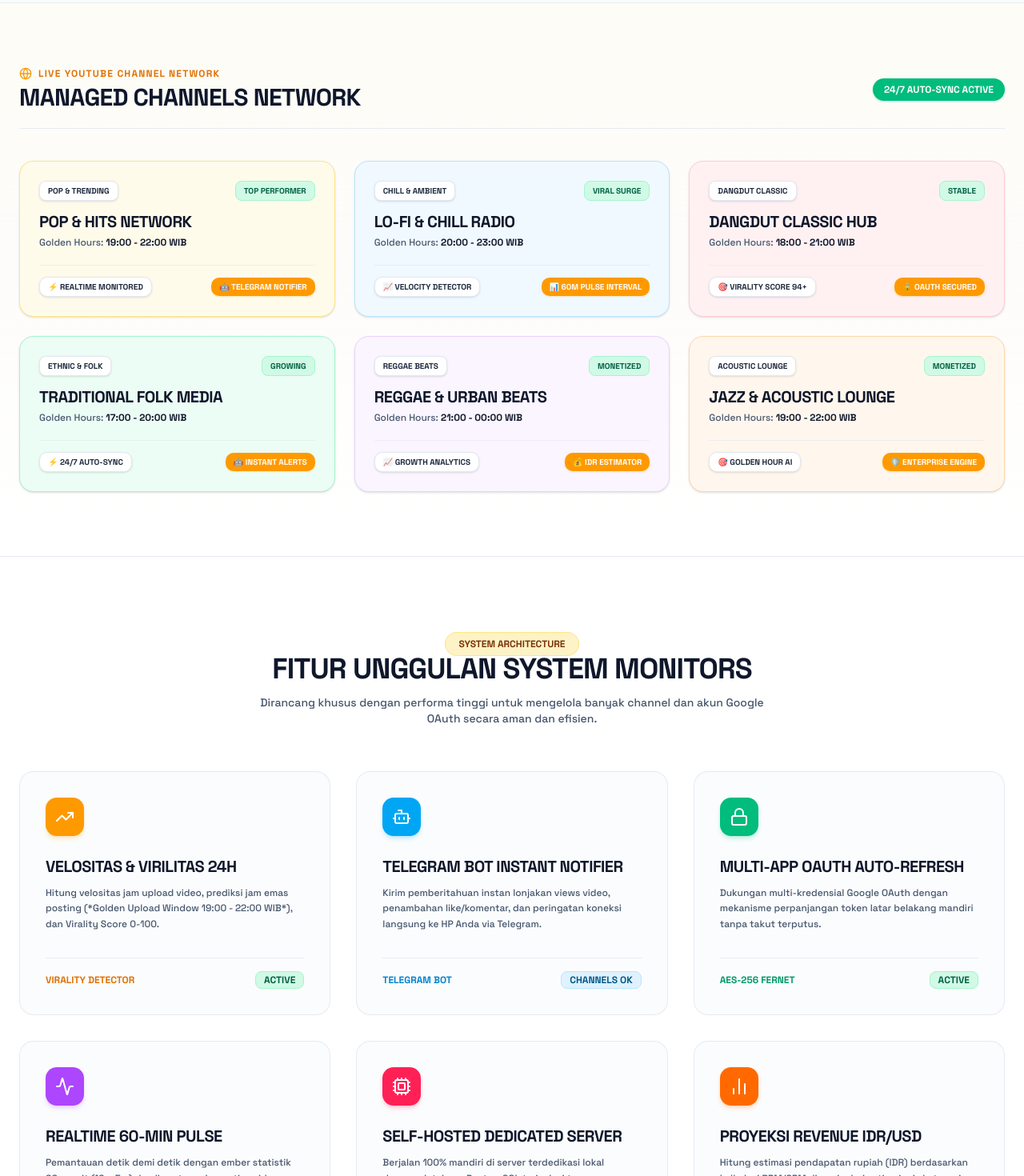
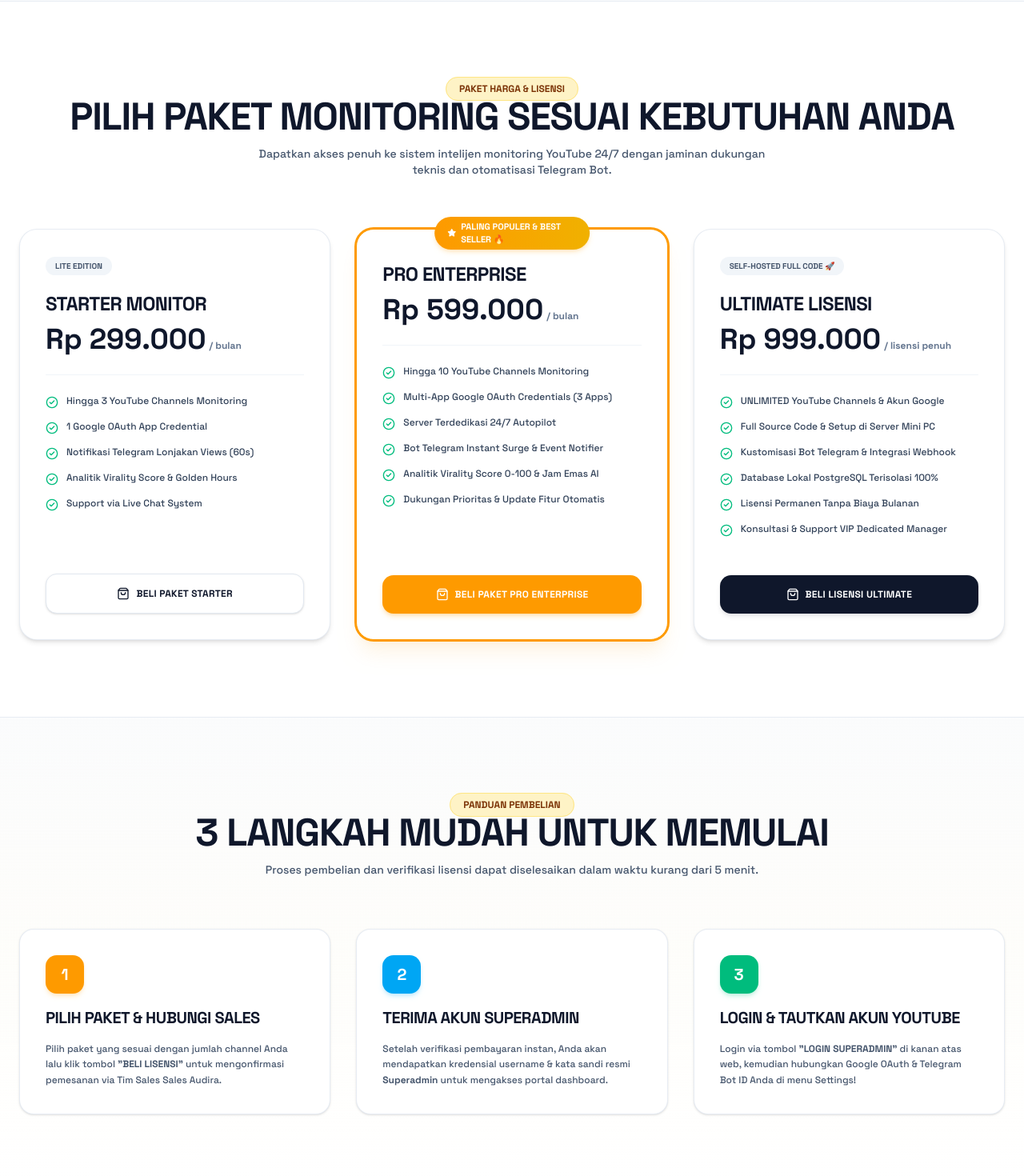
Before and after one commit to Audira141415/Audira-YT, a Next.js app in the folder frontend/: page / in a window 1280 px wide. Shown: the part 920-2390 px from the top of the page at 80% size. Built offline with nearby package versions, Linux system fonts and the light colour scheme.

Commit message:
security(auth): enforce strict authentication check in dashboard layout and add Pricing + How To Buy sections on public LandingPage

```diff
--- a/frontend/src/app/dashboard/layout.tsx
+++ b/frontend/src/app/dashboard/layout.tsx
@@ -109,8 +109,10 @@ export default function DashboardLayout({ children }: { children: React.ReactNod
       }
 
       if (!token) {
-        token = "audira_superadmin_active_session";
-        localStorage.setItem("audira_token", token);
+        setIsAuthenticated(false);
+        setIsCheckingAuth(false);
+        router.push("/login");
+        return;
       }
 
       if (stored) {
--- a/frontend/src/app/page.tsx
+++ b/frontend/src/app/page.tsx
@@ -6,7 +6,8 @@ import {
   PlaySquare, ArrowRight, ShieldCheck, Zap, LineChart, Users, Video,
   TrendingUp, Activity, CheckCircle2, Globe, Sparkles, Lock, BarChart2,
   Layers, ChevronRight, LogIn, ExternalLink, Database, Cpu,
-  Bot, RefreshCw, Radio, Bell, ArrowUpRight, HelpCircle, Check, ChevronDown
+  Bot, RefreshCw, Radio, Bell, ArrowUpRight, HelpCircle, Check, ChevronDown,
+  ShoppingBag, CreditCard, CheckSquare, PhoneCall, Sparkle, Star
 } from "lucide-react"
 
 export default function LandingPage() {
@@ -33,7 +34,64 @@ export default function LandingPage() {
     { name: "Jazz & Acoustic Lounge", feature1: "🎯 GOLDEN HOUR AI", feature2: "🛡️ ENTERPRISE ENGINE", bg: "bg-orange-50 border-orange-200", tag: "ACOUSTIC LOUNGE", status: "MONETIZED", golden: "19:00 - 22:00 WIB" },
   ]
 
+  const pricingPlans = [
+    {
+      name: "STARTER MONITOR",
+      price: "Rp 299.000",
+      period: "/ bulan",
+      badge: "LITE EDITION",
+      popular: false,
+      features: [
+        "Hingga 3 YouTube Channels Monitoring",
+        "1 Google OAuth App Credential",
+        "Notifikasi Telegram Lonjakan Views (60s)",
+        "Analitik Virality Score & Golden Hours",
+        "Support via Live Chat System"
+      ],
+      cta: "BELI PAKET STARTER",
+      btnClass: "bg-white hover:bg-slate-50 text-slate-900 border border-slate-200 shadow-sm"
+    },
+    {
+      name: "PRO ENTERPRISE",
+      price: "Rp 599.000",
+      period: "/ bulan",
+      badge: "PALING POPULER & BEST SELLER 🔥",
+      popular: true,
+      features: [
+        "Hingga 10 YouTube Channels Monitoring",
+        "Multi-App Google OAuth Credentials (3 Apps)",
+        "Server Terdedikasi 24/7 Autopilot",
+        "Bot Telegram Instant Surge & Event Notifier",
+        "Analitik Virality Score 0-100 & Jam Emas AI",
+        "Dukungan Prioritas & Update Fitur Otomatis"
+      ],
+      cta: "BELI PAKET PRO ENTERPRISE",
+      btnClass: "bg-amber-500 hover:bg-amber-600 text-white shadow-md shadow-amber-500/25"
+    },
+    {
+      name: "ULTIMATE LISENSI",
+      price: "Rp 999.000",
+      period: "/ lisensi penuh",
+      badge: "SELF-HOSTED FULL CODE 🚀",
+      popular: false,
+      features: [
+        "UNLIMITED YouTube Channels & Akun Google",
+        "Full Source Code & Setup di Server Mini PC",
+        "Kustomisasi Bot Telegram & Integrasi Webhook",
+        "Database Lokal PostgreSQL Terisolasi 100%",
+        "Lisensi Permanen Tanpa Biaya Bulanan",
+        "Konsultasi & Support VIP Dedicated Manager"
+      ],
+      cta: "BELI LISENSI ULTIMATE",
+      btnClass: "bg-slate-900 hover:bg-slate-800 text-white shadow-md shadow-slate-900/10"
+    }
+  ]
+
   const faqs = [
+    {
+      q: "Bagaimana cara membeli lisensi dan mendapatkan akun akses?",
+      a: "Pilih paket harga yang sesuai di atas, lalu klik tombol 'BELI LISENSI'. Tim sales kami akan mengirimkan kredensial Superadmin beserta petunjuk otorisasi server dalam waktu kurang dari 5 menit."
+    },
     {
       q: "Apakah server terdedikasi tetap berjalan 24 jam secara mandiri?",
       a: "TETAP BERJALAN 100%! Seluruh engine monitoring, database PostgreSQL, scheduler 60-detik, dan Bot Telegram berjalan mandiri di dalam server terisolasi. Dashboard web dapat diakses kapan saja."
@@ -80,7 +138,8 @@ export default function LandingPage() {
           {/* Navigation Links */}
           <nav className="hidden xl:flex items-center gap-8 font-bold text-xs uppercase tracking-wide text-slate-600">
             <a href="#hero" className="hover:text-amber-600 transition-colors flex items-center gap-1.5"><Activity className="w-3.5 h-3.5 text-amber-500"/> UTAMA</a>
-            <a href="#network" className="hover:text-amber-600 transition-colors flex items-center gap-1.5"><Globe className="w-3.5 h-3.5 text-amber-500"/> CHANNELS</a>
+            <a href="#pricing" className="hover:text-amber-600 transition-colors flex items-center gap-1.5"><ShoppingBag className="w-3.5 h-3.5 text-amber-500"/> PAKET HARGA</a>
+            <a href="#how-to-buy" className="hover:text-amber-600 transition-colors flex items-center gap-1.5"><CreditCard className="w-3.5 h-3.5 text-amber-500"/> CARA BELI</a>
             <a href="#features" className="hover:text-amber-600 transition-colors flex items-center gap-1.5"><Zap className="w-3.5 h-3.5 text-amber-500"/> FITUR SISTEM</a>
             <a href="#faq" className="hover:text-amber-600 transition-colors flex items-center gap-1.5"><HelpCircle className="w-3.5 h-3.5 text-amber-500"/> FAQ</a>
           </nav>
@@ -138,28 +197,19 @@ export default function LandingPage() {
 
               {/* Primary CTAs */}
               <div className="flex flex-wrap gap-4 pt-2">
-                {isLoggedIn ? (
-                  <Link
-                    href="/dashboard"
-                    className="bg-amber-500 hover:bg-amber-600 text-white font-extrabold text-sm uppercase px-8 py-4 rounded-xl shadow-lg shadow-amber-500/25 active:scale-95 transition-all flex items-center gap-3"
-                  >
-                    <Activity className="w-5 h-5 text-white animate-spin"/> MASUK KE DASHBOARD SYSTEM &rarr;
-                  </Link>
-                ) : (
-                  <Link
-                    href="/login"
-                    className="bg-slate-900 hover:bg-slate-800 text-white font-extrabold text-sm uppercase px-8 py-4 rounded-xl shadow-lg shadow-slate-900/20 active:scale-95 transition-all flex items-center gap-3"
-                  >
-                    <LogIn className="w-5 h-5 text-amber-400"/> MASUK LOGIN SYSTEM &rarr;
-                  </Link>
-                )}
+                <a
+                  href="#pricing"
+                  className="bg-amber-500 hover:bg-amber-600 text-white font-extrabold text-sm uppercase px-8 py-4 rounded-xl shadow-lg shadow-amber-500/25 active:scale-95 transition-all flex items-center gap-3"
+                >
+                  <ShoppingBag className="w-5 h-5 text-white"/> BELI LISENSI SEKARANG &rarr;
+                </a>
 
-                <a
-                  href="#network"
-                  className="bg-white hover:bg-slate-50 text-slate-800 border border-slate-200 font-bold text-sm uppercase px-7 py-4 rounded-xl shadow-sm active:scale-95 transition-all flex items-center gap-2"
+                <Link
+                  href="/login"
+                  className="bg-slate-900 hover:bg-slate-800 text-white font-extrabold text-sm uppercase px-8 py-4 rounded-xl shadow-lg shadow-slate-900/20 active:scale-95 transition-all flex items-center gap-3"
                 >
-                  <Globe className="w-5 h-5 text-amber-500"/> JELAJAHI CHANNEL NETWORK
-                </a>
+                  <LogIn className="w-5 h-5 text-amber-400"/> LOGIN SUPERADMIN
+                </Link>
               </div>
 
               {/* Trust Badges Bar */}
@@ -235,8 +285,134 @@ export default function LandingPage() {
         </div>
       </section>
 
-      {/* 3. LIVE CHANNEL NETWORK SHOWCASE */}
-      <section id="network" className="py-20 bg-gradient-to-b from-amber-50/40 via-orange-50/20 to-white border-y border-slate-200/80">
+      {/* 3. PAKET HARGA & LISENSI (PRICING PLANS SECTION) */}
+      <section id="pricing" className="py-24 px-6 bg-white border-y border-slate-200/80">
+        <div className="max-w-[1500px] mx-auto space-y-16">
+
+          <div className="text-center space-y-3">
+            <span className="bg-amber-100 text-amber-900 border border-amber-200 font-bold text-xs uppercase px-4 py-1.5 rounded-full">
+              PAKET HARGA & LISENSI
+            </span>
+            <h2 className="text-3xl sm:text-5xl font-extrabold uppercase tracking-tight text-slate-900">
+              PILIH PAKET MONITORING SESUAI KEBUTUHAN ANDA
+            </h2>
+            <p className="text-sm font-medium text-slate-600 max-w-2xl mx-auto">
+              Dapatkan akses penuh ke sistem intelijen monitoring YouTube 24/7 dengan jaminan dukungan teknis dan otomatisasi Telegram Bot.
+            </p>
+          </div>
+
+          <div className="grid grid-cols-1 md:grid-cols-3 gap-8 items-stretch">
+            {pricingPlans.map((plan, idx) => (
+              <div
+                key={idx}
+                className={`relative bg-white border p-8 rounded-3xl flex flex-col justify-between transition-all ${plan.popular ? 'border-amber-500 shadow-xl shadow-amber-500/10 ring-2 ring-amber-500' : 'border-slate-200/80 shadow-md hover:shadow-lg'}`}
+              >
+                {plan.popular && (
+                  <div className="absolute -top-4 left-1/2 -translate-x-1/2 bg-gradient-to-r from-amber-500 to-yellow-500 text-white font-extrabold text-[11px] uppercase px-4 py-1 rounded-full shadow-md shadow-amber-500/20 flex items-center gap-1.5">
+                    <Star className="w-3.5 h-3.5 fill-current"/> {plan.badge}
+                  </div>
+                )}
+
+                <div>
+                  {!plan.popular && (
+                    <span className="text-[10px] font-extrabold uppercase bg-slate-100 text-slate-600 px-3 py-1 rounded-full inline-block mb-3">
+                      {plan.badge}
+                    </span>
+                  )}
+
+                  <h3 className="font-extrabold text-2xl uppercase tracking-tight text-slate-900 mb-2 mt-2">{plan.name}</h3>
+                  <div className="flex items-baseline gap-1 mb-6">
+                    <span className="text-4xl font-black text-slate-900">{plan.price}</span>
+                    <span className="text-xs font-bold text-slate-500">{plan.period}</span>
+                  </div>
+
+                  <hr className="border-slate-100 mb-6" />
+
+                  <ul className="space-y-3.5 text-xs font-medium text-slate-700">
+                    {plan.features.map((feat, fIdx) => (
+                      <li key={fIdx} className="flex items-start gap-2.5">
+                        <CheckCircle2 className="w-4 h-4 text-emerald-500 shrink-0 mt-0.5" />
+                        <span>{feat}</span>
+                      </li>
+                    ))}
+                  </ul>
+                </div>
+
+                <div className="mt-8 pt-4">
+                  <a
+                    href="https://wa.me/6281234567890?text=Halo%20Tim%20Audira,%20saya%20tertarik%20membeli%20Lisensi%20Audira%20YT"
+                    target="_blank"
+                    rel="noreferrer"
+                    className={`w-full py-4 rounded-xl font-extrabold text-xs uppercase tracking-wide flex items-center justify-center gap-2 active:scale-95 transition-all text-center ${plan.btnClass}`}
+                  >
+                    <ShoppingBag className="w-4 h-4" /> {plan.cta}
+                  </a>
+                </div>
+              </div>
+            ))}
+          </div>
+
+        </div>
+      </section>
+
+      {/* 4. CARA BELI & OTORISASI LISENSI (HOW TO BUY SECTION) */}
+      <section id="how-to-buy" className="py-24 px-6 bg-gradient-to-b from-slate-50/50 via-amber-50/20 to-white border-b border-slate-200/80">
+        <div className="max-w-[1500px] mx-auto space-y-16">
+
+          <div className="text-center space-y-3">
+            <span className="bg-amber-100 text-amber-900 border border-amber-200 font-bold text-xs uppercase px-4 py-1.5 rounded-full">
+              PANDUAN PEMBELIAN
+            </span>
+            <h2 className="text-3xl sm:text-5xl font-extrabold uppercase tracking-tight text-slate-900">
+              3 LANGKAH MUDAH UNTUK MEMULAI
+            </h2>
+            <p className="text-sm font-medium text-slate-600 max-w-2xl mx-auto">
+              Proses pembelian dan verifikasi lisensi dapat diselesaikan dalam waktu kurang dari 5 menit.
+            </p>
+          </div>
+
+          <div className="grid grid-cols-1 md:grid-cols-3 gap-8">
+
+            {/* Step 1 */}
+            <div className="bg-white border border-slate-200/80 p-8 rounded-2xl shadow-sm relative space-y-4">
+              <div className="w-12 h-12 bg-amber-500 text-white rounded-xl font-black text-xl flex items-center justify-center shadow-md shadow-amber-500/20">
+                1
+              </div>
+              <h3 className="font-extrabold text-xl uppercase tracking-tight text-slate-900">PILIH PAKET & HUBUNGI SALES</h3>
+              <p className="text-xs font-medium text-slate-600 leading-relaxed">
+                Pilih paket yang sesuai dengan jumlah channel Anda lalu klik tombol <strong>"BELI LISENSI"</strong> untuk mengonfirmasi pemesanan via Tim Sales Sales Audira.
+              </p>
+            </div>
+
+            {/* Step 2 */}
+            <div className="bg-white border border-slate-200/80 p-8 rounded-2xl shadow-sm relative space-y-4">
+              <div className="w-12 h-12 bg-sky-500 text-white rounded-xl font-black text-xl flex items-center justify-center shadow-md shadow-sky-500/20">
+                2
+              </div>
+              <h3 className="font-extrabold text-xl uppercase tracking-tight text-slate-900">TERIMA AKUN SUPERADMIN</h3>
+              <p className="text-xs font-medium text-slate-600 leading-relaxed">
+                Setelah verifikasi pembayaran instan, Anda akan mendapatkan kredensial username & kata sandi resmi <strong>Superadmin</strong> untuk mengakses portal dashboard.
+              </p>
+            </div>
+
+            {/* Step 3 */}
+            <div className="bg-white border border-slate-200/80 p-8 rounded-2xl shadow-sm relative space-y-4">
+              <div className="w-12 h-12 bg-emerald-500 text-white rounded-xl font-black text-xl flex items-center justify-center shadow-md shadow-emerald-500/20">
+                3
+              </div>
+              <h3 className="font-extrabold text-xl uppercase tracking-tight text-slate-900">LOGIN & TAUTKAN AKUN YOUTUBE</h3>
+              <p className="text-xs font-medium text-slate-600 leading-relaxed">
+                Login via tombol <strong>"LOGIN SUPERADMIN"</strong> di kanan atas web, kemudian hubungkan Google OAuth & Telegram Bot ID Anda di menu Settings!
+              </p>
+            </div>
+
+          </div>
+
+        </div>
+      </section>
+
+      {/* 5. LIVE CHANNEL NETWORK SHOWCASE */}
+      <section id="network" className="py-20 bg-gradient-to-b from-amber-50/40 via-orange-50/20 to-white border-b border-slate-200/80">
         <div className="max-w-[1500px] mx-auto px-6">
           <div className="flex flex-col sm:flex-row items-start sm:items-center justify-between mb-10 border-b border-slate-200/80 pb-5 gap-4">
             <div>
@@ -278,7 +454,7 @@ export default function LandingPage() {
         </div>
       </section>
 
-      {/* 4. FEATURE HIGHLIGHTS GRID */}
+      {/* 6. FEATURE HIGHLIGHTS GRID */}
       <section id="features" className="py-24 px-6 bg-white">
         <div className="max-w-[1500px] mx-auto space-y-14">
 
@@ -403,7 +579,7 @@ export default function LandingPage() {
         </div>
       </section>
 
-      {/* 5. FREQUENTLY ASKED QUESTIONS (FAQ) */}
+      {/* 7. FREQUENTLY ASKED QUESTIONS (FAQ) */}
       <section id="faq" className="py-24 px-6 bg-slate-50/50 border-t border-slate-200/80">
         <div className="max-w-[1200px] mx-auto space-y-12">
 
@@ -447,7 +623,7 @@ export default function LandingPage() {
         </div>
       </section>
 
-      {/* 6. FOOTER */}
+      {/* 8. FOOTER */}
       <footer className="mt-auto bg-white border-t border-slate-200/80 py-12 px-6">
         <div className="max-w-[1500px] mx-auto flex flex-col md:flex-row justify-between items-center gap-8">
 
@@ -462,11 +638,11 @@ export default function LandingPage() {
           </div>
 
           <div className="flex flex-wrap items-center gap-6 text-xs font-bold uppercase text-slate-600">
-            <Link href="/dashboard" className="hover:text-amber-600 transition-colors">Dashboard</Link>
-            <Link href="/dashboard/accounts" className="hover:text-amber-600 transition-colors">Accounts</Link>
-            <Link href="/dashboard/channels" className="hover:text-amber-600 transition-colors">Channels</Link>
-            <Link href="/dashboard/reports" className="hover:text-amber-600 transition-colors">Reports</Link>
-            <Link href="/dashboard/settings" className="hover:text-amber-600 transition-colors">Settings</Link>
+            <a href="#hero" className="hover:text-amber-600 transition-colors">Utama</a>
+            <a href="#pricing" className="hover:text-amber-600 transition-colors">Paket Harga</a>
+            <a href="#how-to-buy" className="hover:text-amber-600 transition-colors">Cara Beli</a>
+            <a href="#features" className="hover:text-amber-600 transition-colors">Fitur Sistem</a>
+            <a href="#faq" className="hover:text-amber-600 transition-colors">FAQ</a>
             <Link href="/login" className="bg-slate-900 hover:bg-slate-800 text-white px-5 py-2.5 rounded-xl shadow-sm transition-colors">Login Superadmin</Link>
           </div>
 
```
